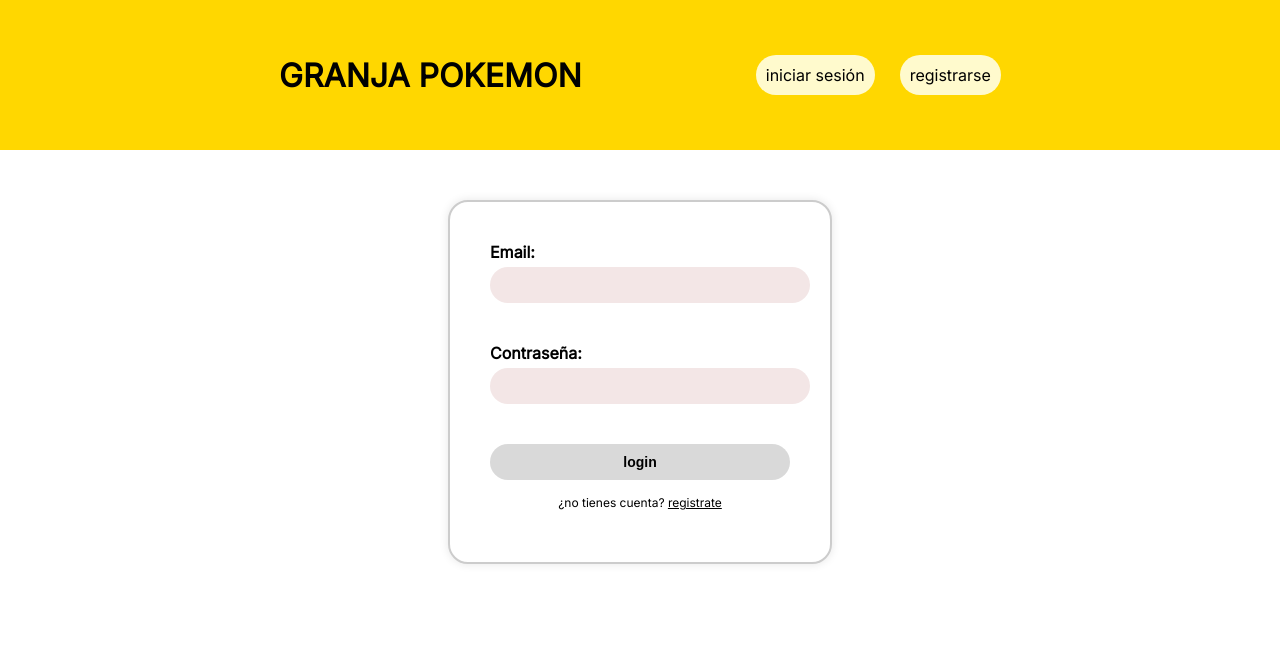
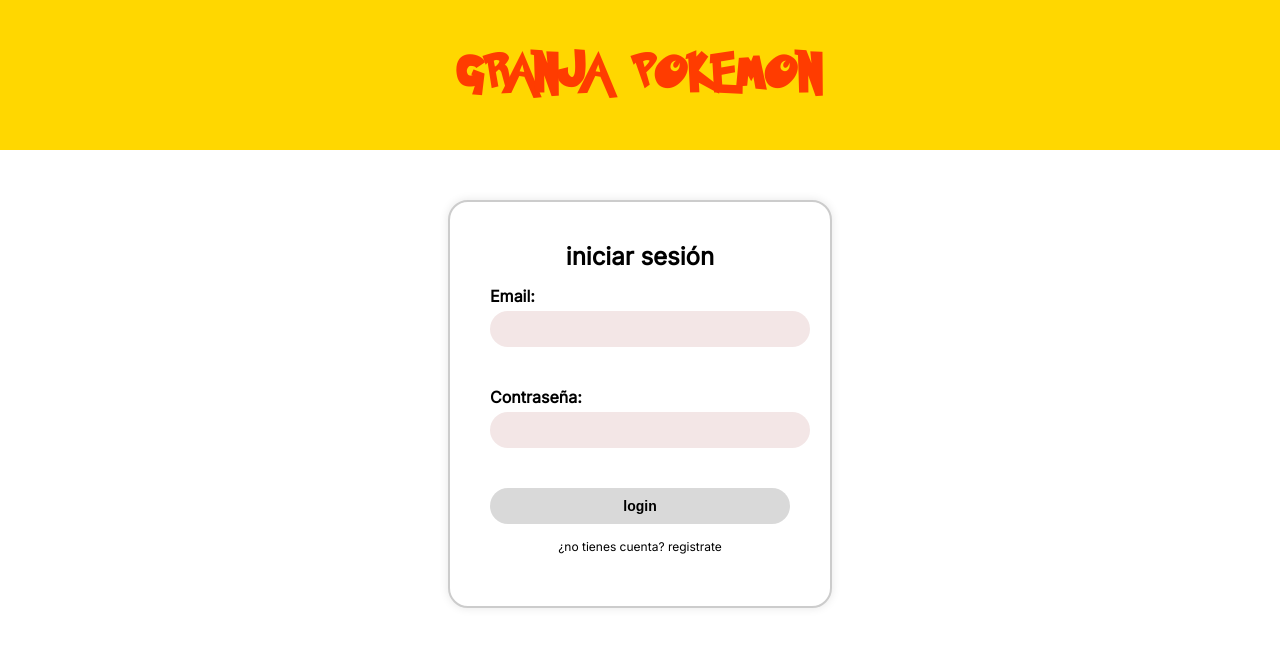
Before and after one commit to eliapinmor/pokemon-sql, a PHP site: page /login.php in a window 1280 px wide. Shown: the top 647 px of the page. Run offline with PHP 8.4, Linux system fonts and the light colour scheme.

Commit message:
register done, todo funciona bien

```diff
--- a/css/styles.css
+++ b/css/styles.css
@@ -10,7 +10,14 @@ body {
     src: local('Pokemon Hollow'), url('fonts/Pokemon\ Hollow.ttf') format('truetype');
 }
 
-a{
+@font-face {
+    font-family: 'PokemonSolid';
+    font-style: normal;
+    font-weight: normal;
+    src: local('Pokemon Solid'), url('fonts/Pokemon\ Solid.ttf') format('truetype');
+}
+
+a {
     text-decoration: none;
     color: #000000;
 }
@@ -162,10 +169,13 @@ input.name {
     box-shadow: 0px 4px 4px 0px rgba(0, 0, 0, 0.25) inset, 0px 4px 4px 0px rgba(0, 0, 0, 0.25);
 } */
 
-.nav-button{
+.nav-button {
     border-radius: 44px;
     background: #FFFACD;
     padding: 10px;
+    padding-left: 25px;
+    padding-right: 25px;
+    font-weight: 700;
 }
 
 
@@ -184,7 +194,7 @@ padding: 10px;
     border-radius: 20px;
     border: 2px solid #ccc;
     width: 300px;
-  box-shadow: 0 0 10px rgba(0,0,0,0.1);
+    box-shadow: 0 0 10px rgba(0, 0, 0, 0.1);
 }
 
 /* Título */
@@ -194,6 +204,12 @@ padding: 10px;
     color: #000;
     text-align: left;
     display: block;
+}
+
+.form-session form h2{
+    text-align: center;
+    margin: auto;
+    margin-bottom: 15px;
 }
 
 /* Inputs */
@@ -228,15 +244,16 @@ padding: 10px;
     font-size: 12px;
 }
 
-.form-session p a {
-  color: black;
-  text-decoration: underline;
-}
 
 
 @keyframes spin {
-  from { transform: rotate(0deg); }
-  to { transform: rotate(360deg); }
+    from {
+        transform: rotate(0deg);
+    }
+
+    to {
+        transform: rotate(360deg);
+    }
 }
 
 body,
@@ -246,3 +263,16 @@ input[type="submit"],
 input[type="button"] {
     cursor: url('../img/cursor.cur'), pointer;
 }
+
+
+.container:empty {
+    display: none;
+}
+
+
+.nav-titulo{
+    font-family: 'PokemonSolid';
+    font-size: 40px;
+    letter-spacing: 2px;
+    color: #ff3c00;
+}
--- a/home.php
+++ b/home.php
@@ -18,7 +18,7 @@
 <body>
     <header style="background-color: #FFD700; height: 150px;display: flex;flex-direction: column;gap: 15px;">
         <div style="display: flex; justify-content: space-around; width: 70%;align-items: center;">
-            <div><h1 style="margin: 0;">GRANJA POKEMON</h1></div>
+            <div><a href="home.php" class="nav-titulo">GRANJA POKEMON</a></div>
             <div style="display: flex; flex-direction:row; gap: 25px;">
                 <div><a href="dashboard.php" class="nav-button">accede a la pokeapi</a></div>
             </div>
--- a/login.php
+++ b/login.php
@@ -44,19 +44,17 @@ if ($_SERVER["REQUEST_METHOD"] === "POST") {
 
 
 <body>
-        <header style="background-color: #FFD700; height: 150px;display: flex;flex-direction: column;gap: 15px;">
+    <header style="background-color: #FFD700; height: 150px;display: flex;flex-direction: column;gap: 15px;">
         <div style="display: flex; justify-content: space-around; width: 70%;align-items: center;">
-            <div><h1 style="margin: 0;">GRANJA POKEMON</h1></div>
-            <div style="display: flex; flex-direction:row; gap: 25px;">
-                <div><a href="#login" class="nav-button">iniciar sesión</a></div>
-                <div><a href="register.php" class="nav-button">registrarse</a></div>
-            </div>
+            <div><a href="home.php" class="nav-titulo">GRANJA POKEMON</a></div>
+
 
         </div>
     </header>
 
     <div class="form-session" id="login">
         <form method="POST" action="login.php">
+            <h2>iniciar sesión</h2>
             <label>Email:</label>
             <input type="email" name="email" required><br><br>
             <label>Contraseña:</label>
```
Also changed, not shown: dashboard.php (+5 -4 lines), register.php (+34 -3 lines), users.json (+9 -1 lines). Lines whose indentation alone changed are shown as unchanged.
